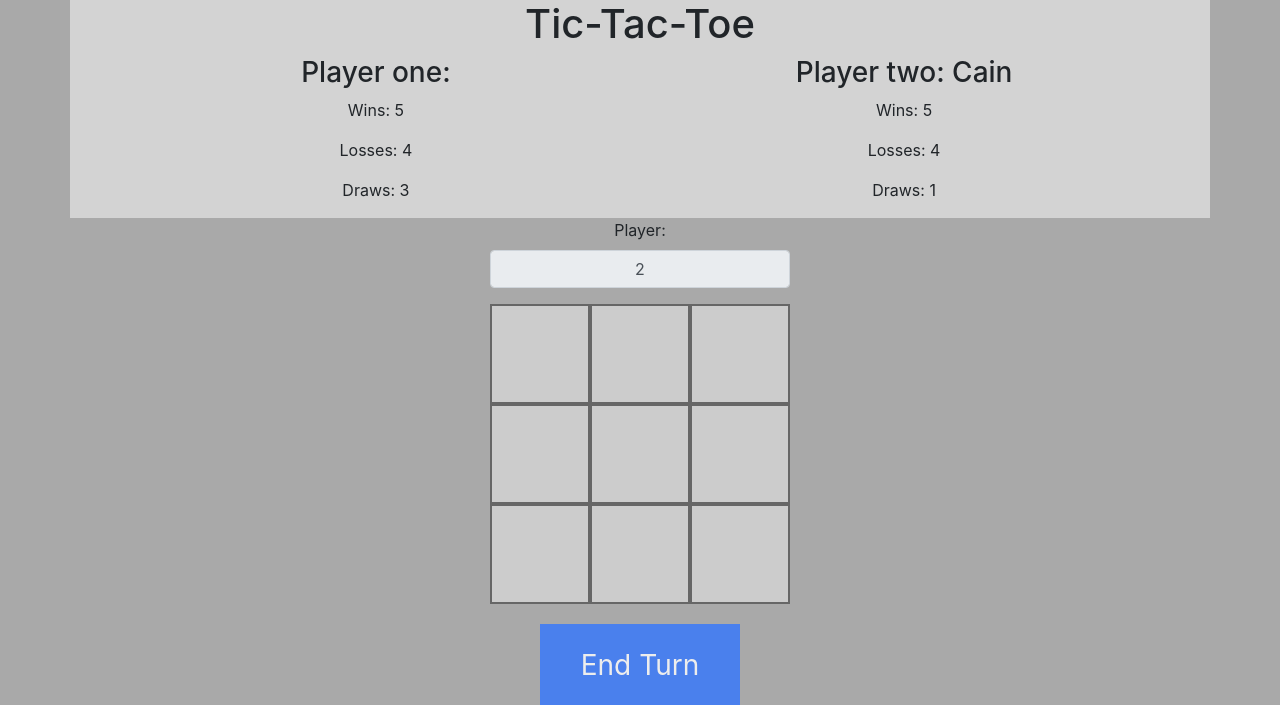
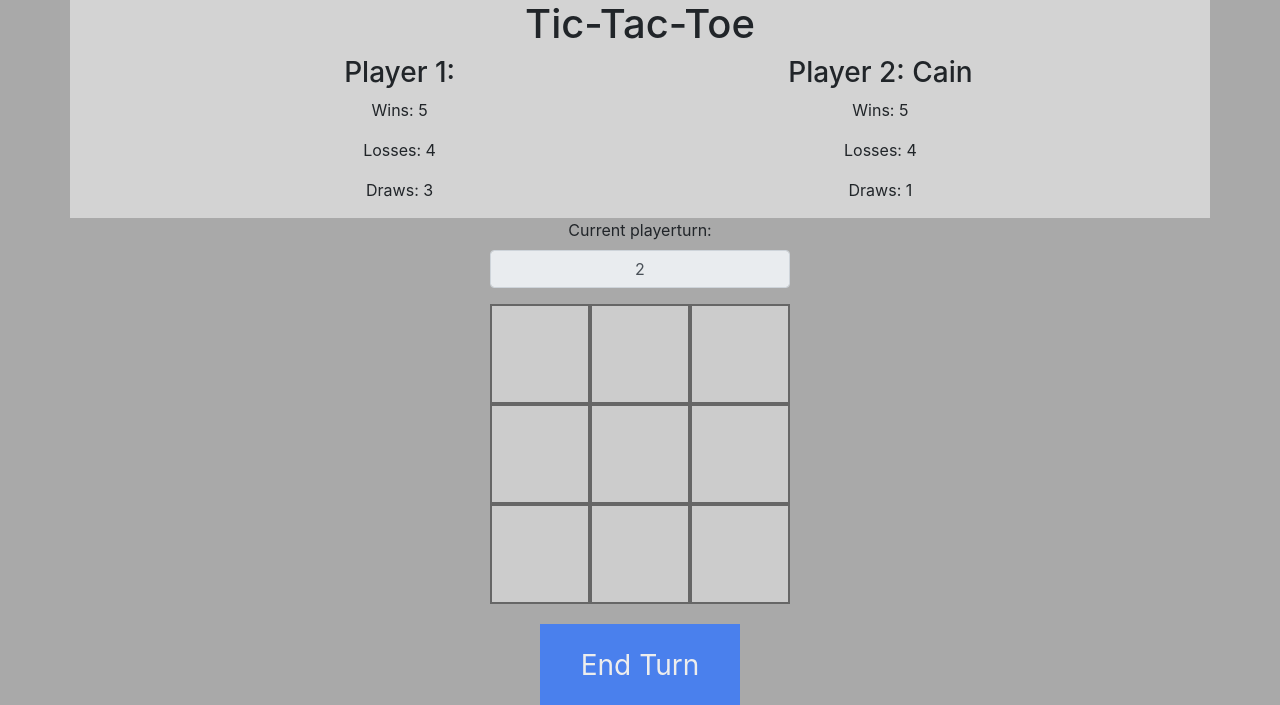
Before and after one commit to CainWeideman/WP-Game, a PHP site: page /gamescreen.php in a window 1280 px wide. Shown: the top 705 px of the page. Run offline with PHP 8.4, Linux system fonts and the light colour scheme.

Commit message:
Small modifications to index.php and gamescreen.php

```diff
--- a/gamescreen.php
+++ b/gamescreen.php
@@ -24,7 +24,7 @@ $score_board.= '<div class="row header">';
 $score_board.= '<h1>Tic-Tac-Toe</h1>';
 $score_board.= '<div class="status-bar">';
 $score_board.= '<div class="status col-md-4">';
-$score_board.= '<h3>Player one: ' . $score[0]["name"] . '</h3>';
+$score_board.= '<h3>Player 1: ' . $score[0]["name"] . '</h3>';
 $score_board.= '<p id="winsp1">Wins: ' . $score[0]["wins"] . '</p>';
 $score_board.= '<p id="lossesp1">Losses: ' . $score[0]["losses"] . '</p>';
 $score_board.= '<p id="drawsp1">Draws: ' . $score[0]["draws"] . '</p>';
@@ -32,7 +32,7 @@ $score_board.= '</div>';
 $score_board.= '<div class="col-md-4"><h4>&emsp;&emsp;&emsp;&emsp;&emsp;&emsp;&emsp;&emsp;&emsp;&emsp;&emsp;&emsp;&emsp;&emsp;</h4>';
 $score_board.= '</div>';
 $score_board.= '<div class="status col-md-4">';
-$score_board.= '<h3>Player two: ' . $score[1]["name"] . '</h3>';
+$score_board.= '<h3>Player 2: ' . $score[1]["name"] . '</h3>';
 $score_board.= '<p id="winsp2">Wins: ' . $score[1]["wins"] . '</p>';
 $score_board.= '<p id="lossesp2">Losses: ' . $score[1]["losses"] . '</p>';
 $score_board.= '<p id="drawsp2">Draws: ' . $score[1]["draws"] . '</p>';
@@ -47,7 +47,7 @@ echo $score_board
 <div class="col-md-12">
     <div class="row">
     <div class="form-group">
-        <label for="playerturn">Player:</label>
+        <label for="playerturn">Current playerturn:</label>
         <input type="number" class="form-control" id="playerturn" name="playerturn" value='1' readonly>
     </div>
         <div id="content">
--- a/index.php
+++ b/index.php
@@ -9,14 +9,18 @@ include __DIR__ . '/tpl/body-start.php';
 <?php
 
 ?>
+<div class="row center">
+    <h1>Welcome to Tic-Tac-Toe!</h1>
+</div>
 
     <form action="scripts/add_name.php" method="POST">
         <div class="form-group">
-            <label for="name">Your name:</label>
+            <label for="name">Please enter your name:</label>
             <input type="text" class="form-control" id="name" placeholder="Enter your name" name="name">
         </div>
         <button type="submit" id="submit" class="button"><span>Submit </span></button>
     </form>
+
 <?php
 include __DIR__ . '/tpl/body-end.php';
 ?>
```
